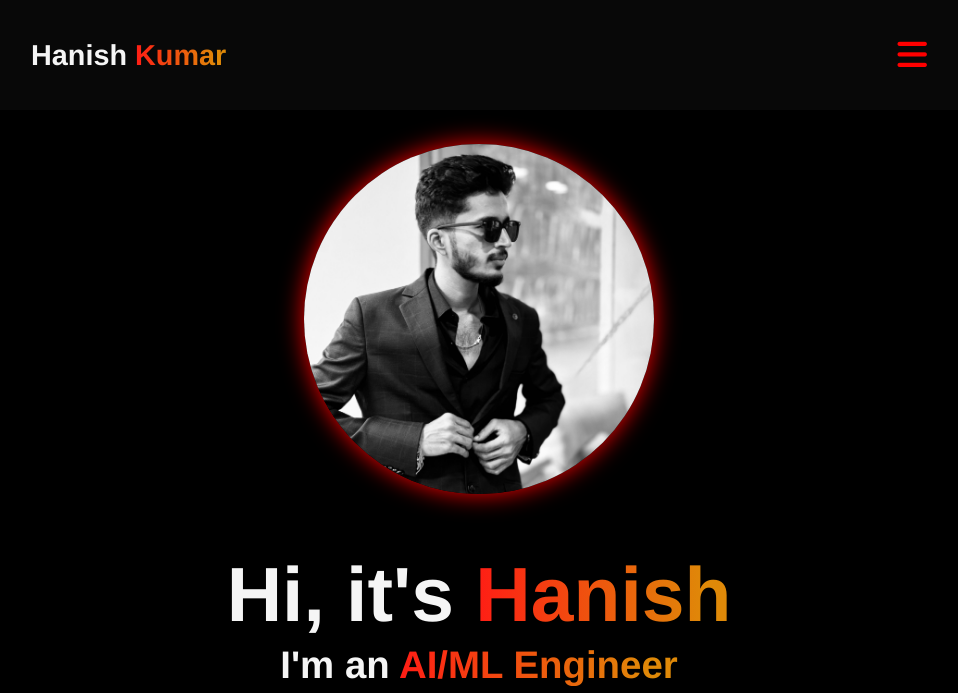
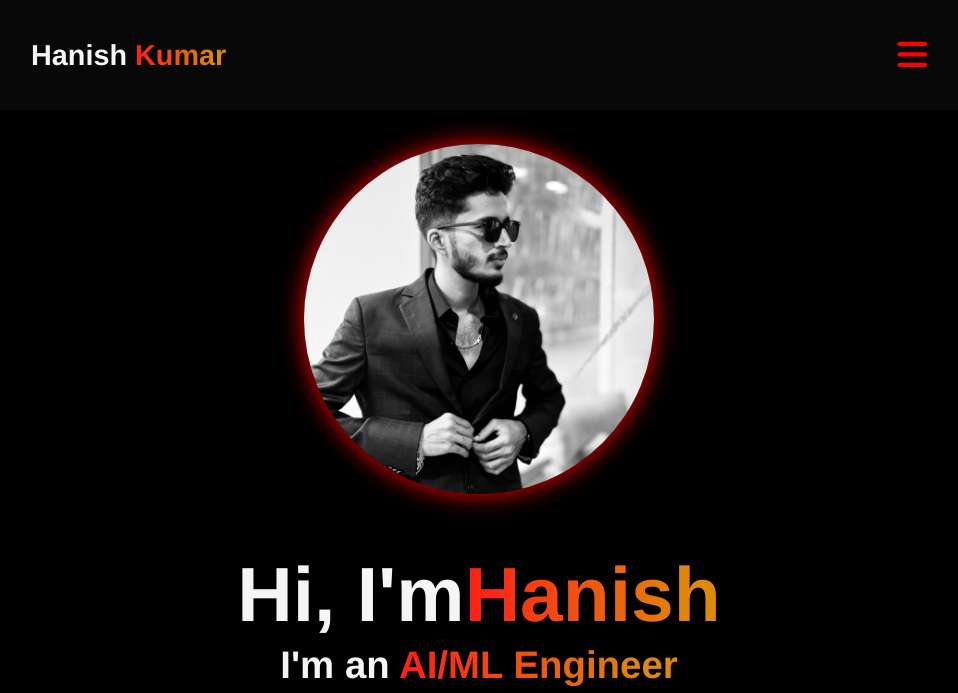
Before and after one commit to Hanish-kumar/protfolio, a plain HTML site: page index.html in a window 1280 px wide. Shown: the top 693 px of the page, without its empty margins (161-1119 px from the left). Drawn offline with Linux system fonts and the light colour scheme.

Commit message:
Update index.html

```diff
--- a/index.html
+++ b/index.html
@@ -27,7 +27,7 @@
 
     <section class="home" id="home">
         <div class="home-content">
-            <h1>Hi, it's <span>Hanish</span></h1>
+            <h1>Hi, I'm<span>Hanish</span></h1>
 
             <h3>I'm an <span>AI/ML Engineer </span></h3>
 
```
